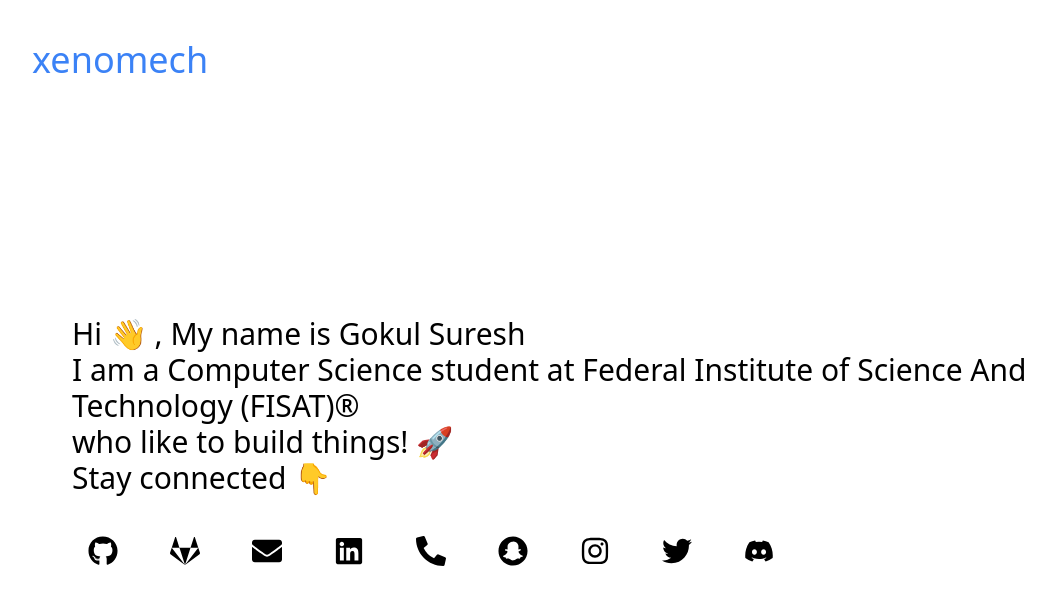
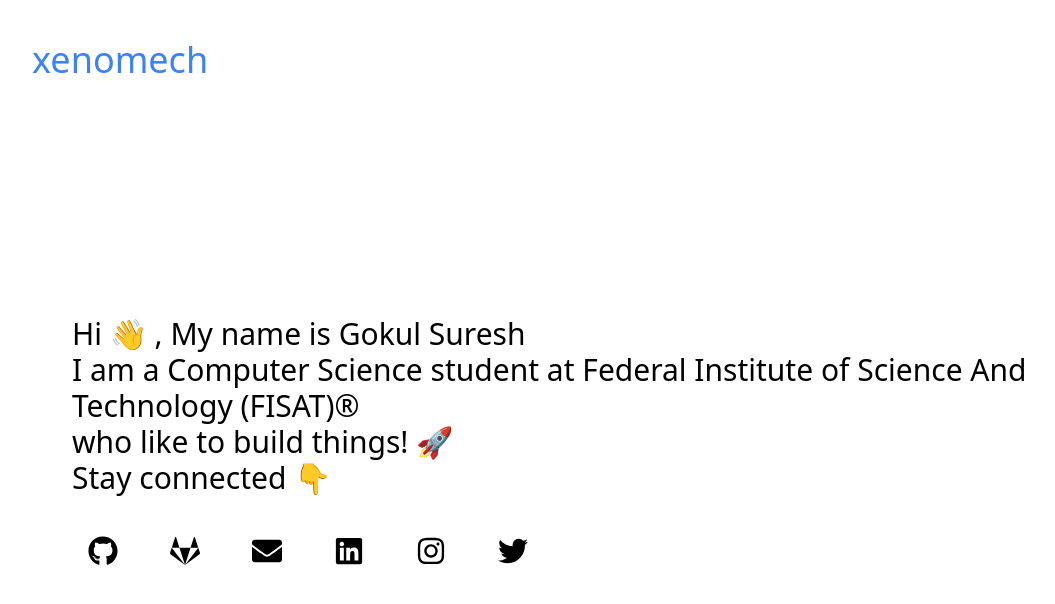
Before and after one commit to xenomech/xenomech-app, a React (Create React App) app: page / in a window 1280 px wide. Shown: the top 604 px of the page, without its empty margins (8-1063 px from the left). Built offline with nearby package versions, Linux system fonts and the light colour scheme.

Commit message:
removed unwanted shortcuts

```diff
--- a/src/components/Home.js
+++ b/src/components/Home.js
@@ -5,10 +5,10 @@ import {
   FaLinkedin,
   FaGitlab,
   FaEnvelope,
-  FaPhoneAlt,
-  FaSnapchat,
+  // FaPhoneAlt,
+  // FaSnapchat,
   FaInstagram,
-  FaDiscord,
+  // FaDiscord,
   FaTwitter,
 } from "react-icons/fa";
 
@@ -123,7 +123,7 @@ function Home() {
                 <FaLinkedin size="30px" />
               </motion.div>
             </motion.a>
-            <motion.a
+            {/* <motion.a
               variants={iconanimvarients}
               initial="initial"
               animate="animate"
@@ -137,8 +137,8 @@ function Home() {
               >
                 <FaPhoneAlt size="30px" />
               </motion.div>
-            </motion.a>
-            <motion.a
+            </motion.a> */}
+            {/* <motion.a
               variants={iconanimvarients}
               initial="initial"
               animate="animate"
@@ -152,7 +152,7 @@ function Home() {
               >
                 <FaSnapchat size="30px" />
               </motion.div>
-            </motion.a>
+            </motion.a> */}
             <motion.a
               variants={iconanimvarients}
               initial="initial"
@@ -183,7 +183,7 @@ function Home() {
                 <FaTwitter size="30px" />
               </motion.div>{" "}
             </motion.a>
-            <motion.a
+            {/* <motion.a
               variants={iconanimvarients}
               initial="initial"
               animate="animate"
@@ -197,7 +197,7 @@ function Home() {
               >
                 <FaDiscord size="30px" />
               </motion.div>
-            </motion.a>
+            </motion.a> */}
           </div>
         </article>
 
```
Also changed, not shown: 1 other file (tests, documents, lock files or other folders).
